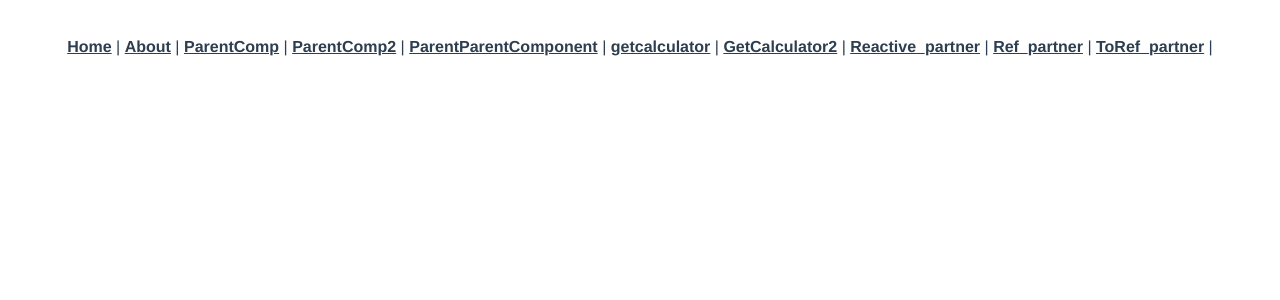
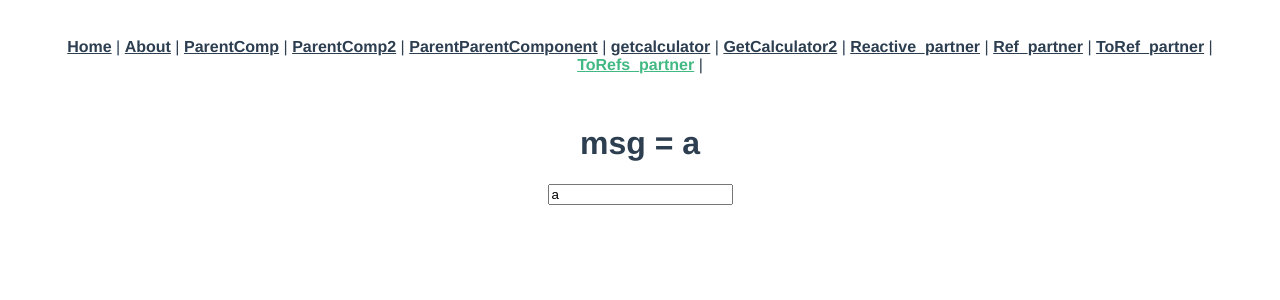
Before and after one commit to radio700/vue-project, a Vue app: page /torefspartner in a window 1280 px wide. Shown: the top 300 px of the page. Built offline with nearby package versions, Linux system fonts and the light colour scheme.

Commit message:
toRefs연습

```diff
--- a/src/App.vue
+++ b/src/App.vue
@@ -10,8 +10,7 @@
         <router-link to="/reactivepartner">Reactive_partner</router-link> |
         <router-link to="/refpartner">Ref_partner</router-link> |
         <router-link to="/torefpartner">ToRef_partner</router-link> |
-
-
+        <router-link to="/torefspartner">ToRefs_partner</router-link> |
     </nav>
     <router-view/>
 </template>
--- a/src/router/index.js
+++ b/src/router/index.js
@@ -8,6 +8,7 @@ import GetCalculator2 from '@/views/compositionApi/GetCalculator2.vue'
 import Reactive_partner from '@/views/react_ref/Reactive_partner.vue'
 import Ref_partner from '@/views/react_ref/Ref_partner.vue'
 import ToRef_partner from '@/views/react_ref/ToRef_partner.vue'
+import ToRefs_partner from '@/views/react_ref/ToRefs_partner.vue'
 const routes = [
     {
         path: "/",
@@ -63,6 +64,11 @@ const routes = [
         name: "torefpartner",
         component: ToRef_partner,
     },
+    {
+        path: "/torefspartner",
+        name: "torefspartner",
+        component: ToRefs_partner,
+    },
 ];
 
 const router = createRouter({
--- /dev/null
+++ b/src/views/react_ref/ToRefs_partner.vue
@@ -0,0 +1,24 @@
+<template>
+    <div>
+        <h1>msg = {{ a }}</h1>
+        <input v-model="a">
+    </div>
+</template>
+<script>
+import {reactive, toRefs}  from 'vue';
+//toRef와 toRefs의 차이점은 toRef는 객체 내의 특정 값을 추적하고 toRefs는 객체 전체를 추적한다.
+export default {
+    setup() {
+        const words = reactive({
+            a:"a",
+            b:"b"
+        });
+        const {a, b} = toRefs(words);
+        return {a, b}
+    },
+
+}
+</script>
+<style scoped>
+
+</style>
```
